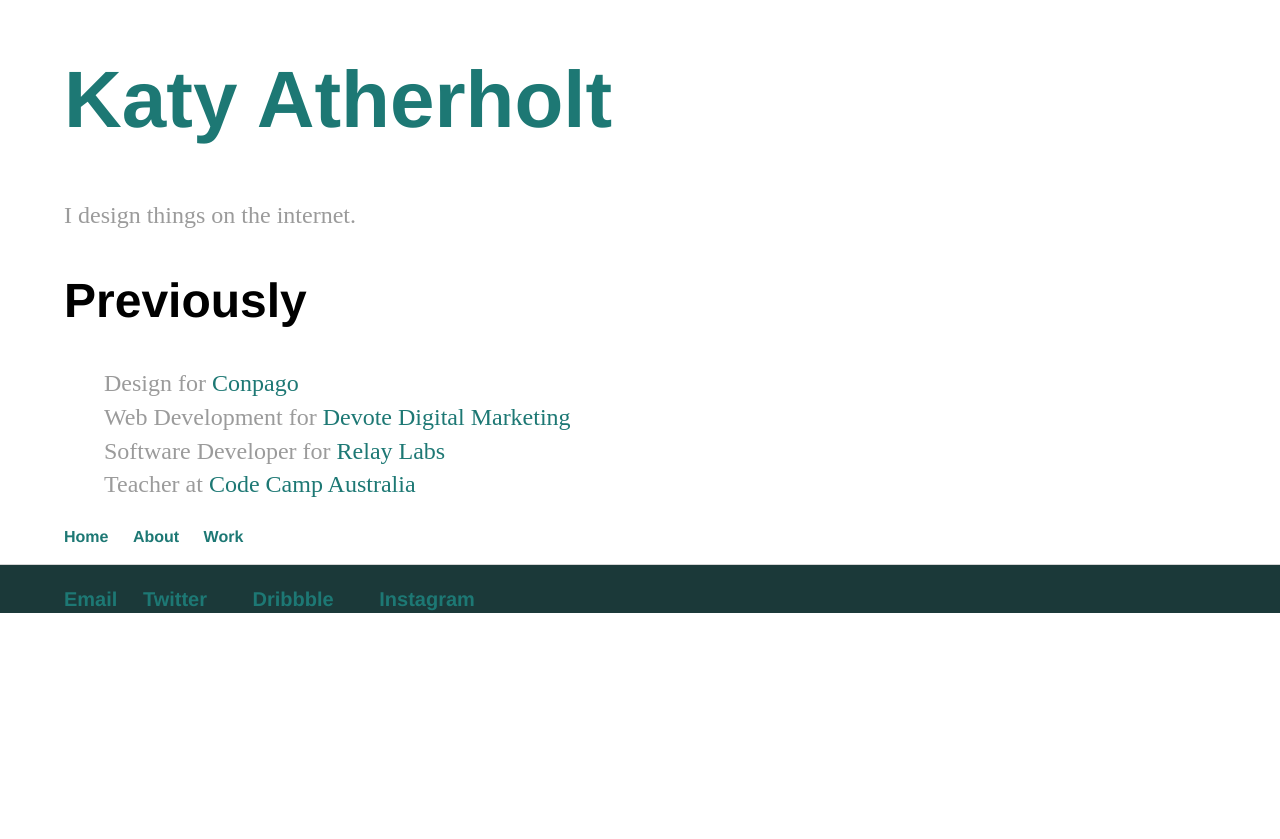
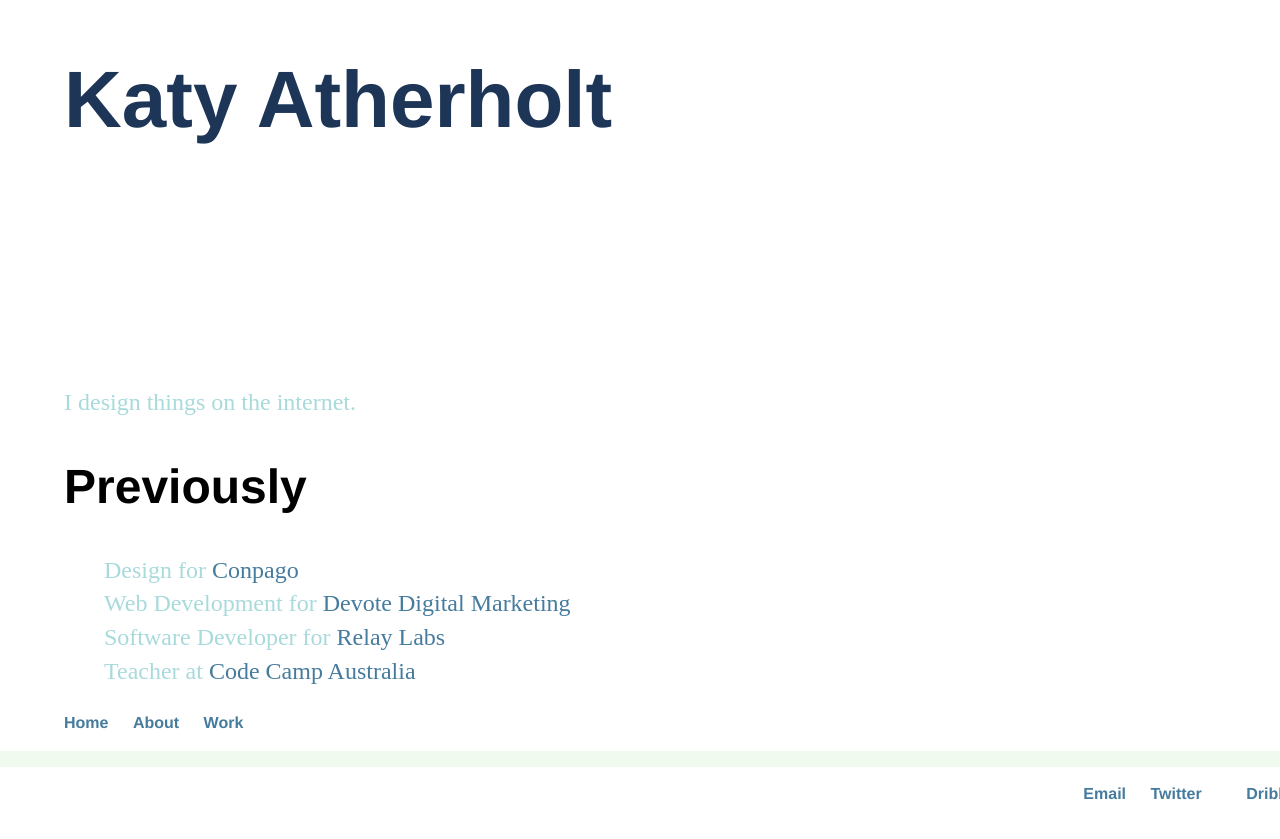
Before and after one commit to katherholt/katherholt.github.io, a Jekyll site: the page built from index.html, in a window 1280 px wide. Shown: the top 839 px of the page. Built offline with Jekyll 4.4.1, drawn with Linux system fonts in a browser that asks for light colours; some web fonts are replaced.

Commit message:
better colors

```diff
--- a/css/main.css
+++ b/css/main.css
@@ -1,20 +1,20 @@
 body { margin: 2em auto; width: 90%; background-color: #fff; }
 
-a { text-decoration: none; color: #1D7874; }
-a:hover { text-decoration: underline; }
+a { text-decoration: none; color: #457B9D; }
+a:hover { text-decoration: overline; }
 
-p, ul { font-size: 1.5em; line-height: 1.4em; color: #9B9B9B; }
+p, ul { font-size: 1.5em; line-height: 1.4em; color: #A8DADC; }
 ul { list-style: none; }
 
-h1 { font-family: 'Helvetica', 'Arial', 'Sans-Serif'; font-size: 5em; serif; color: #1D7874; }
-h2 { font-family: 'Helvetica', 'Arial', 'Sans-Serif'; font-size: 3em; font-color: #4A4A4A; }
-h3, h4 { font-family: 'Helvetica', 'Arial', 'Sans-Serif'; font-size: 2em; font-color: #4A4A4A; }
+h1 { font-family: 'Helvetica', 'Arial', 'Sans-Serif'; font-size: 5em; serif; color: #1D3557; margin-bottom: 3em; }
+h2 { font-family: 'Helvetica', 'Arial', 'Sans-Serif'; font-size: 3em; font-color: #1D3557; }
+h3, h4 { font-family: 'Helvetica', 'Arial', 'Sans-Serif'; font-size: 2em; font-color: #1D3557; }
 
 nav ul, footer ul { font-size: 1em; font-family: 'Helvetica', 'Arial', 'Sans-Serif'; padding: 0px; list-style: none; font-weight: bold; }
 nav ul li, footer ul li { display: inline; margin-right: 20px; }
 
-footer { border-top: 1px solid #d5d5d5; font-size: 1.25em; background-color: #1B3939; width: 150%; margin-left: -20em;}
-ul.footer { margin-left: 20em;}
+footer { border-top: 1em solid #F1FAEE; font-size: 1em; background-color: #fff; width: 150%; margin-left: -20em;}
+ul.footer { float: right;}
 
 /* Blog */
 ul.posts { margin: 20px auto 40px; font-size: 1.5em; }
```
